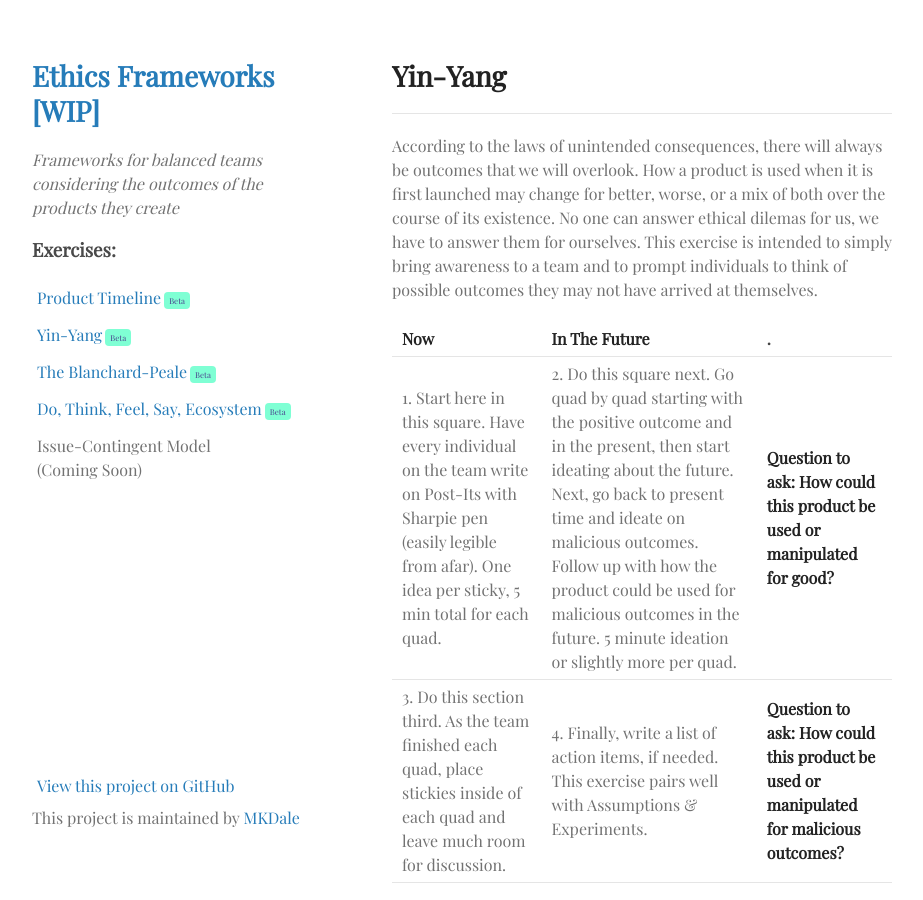
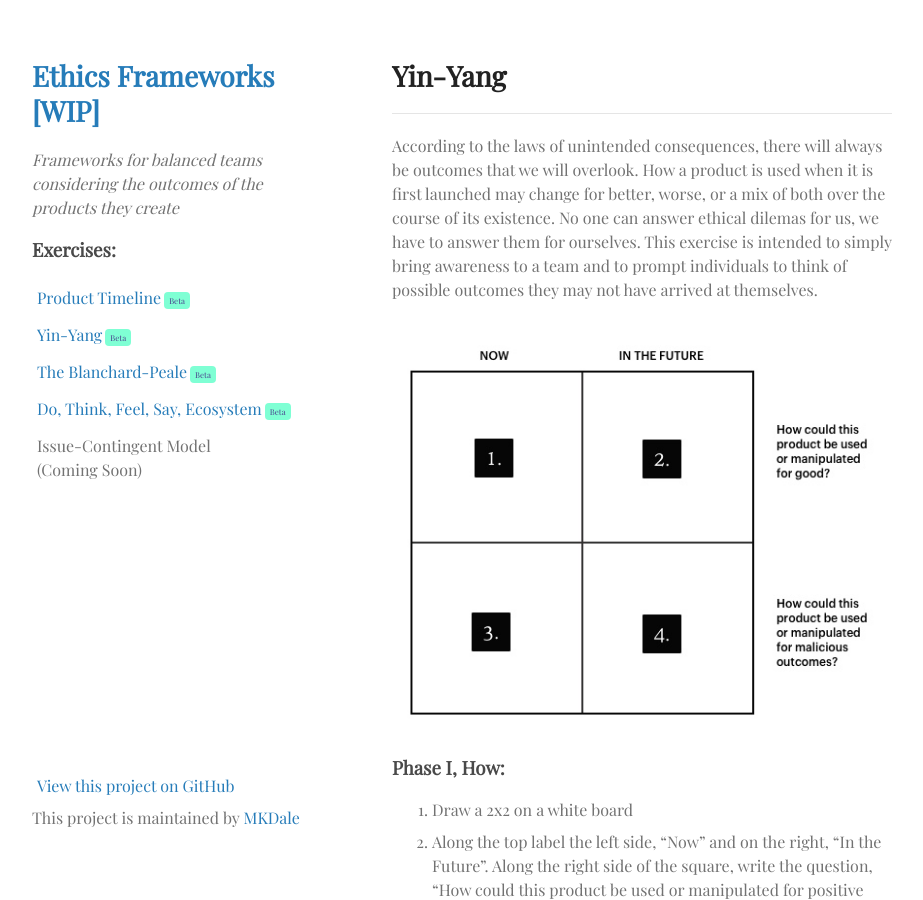
Before and after one commit to MKDale/ethics-frameworks, a Jekyll site: the page built from yin-yang.md, in a window 1280 px wide and 900 px high. Shown: the whole window, without its empty margins (178-1101 px from the left). Built offline with Jekyll 4.4.1, drawn with Linux system fonts in a browser that asks for light colours; our own code applies the rules of GitHub Pages for plain Markdown files.

Commit message:
adding yinyang first two by two

```diff
--- a/yin-yang.md
+++ b/yin-yang.md
@@ -8,10 +8,7 @@ layout: default
 
 According to the laws of unintended consequences, there will always be outcomes that we will overlook. How a product is used when it is first launched may change for better, worse, or a mix of both over the course of its existence. No one can answer ethical dilemas for us, we have to answer them for ourselves. This exercise is intended to simply bring awareness to a team and to prompt individuals to think of possible outcomes they may not have arrived at themselves.
 
-| **Now** | **In The Future** | . |
-| :--- | :--- | :--- |
-| 1. Start here in this square. Have every individual on the team write on Post-Its with Sharpie pen (easily legible from afar). One idea per sticky, 5 min total for each quad. | 2. Do this square next. Go quad by quad starting with the positive outcome and in the present, then start ideating about the future. Next, go back to present time and ideate on malicious outcomes. Follow up with how the product could be used for malicious outcomes in the future. 5 minute ideation or slightly more per quad. | **Question to ask: How could this product be used or manipulated for good?** |
-| 3. Do this section third. As the team finished each quad, place stickies inside of each quad and leave much room for discussion. | 4. Finally, write a list of action items, if needed. This exercise pairs well with Assumptions & Experiments. | **Question to ask: How could this product be used or manipulated for malicious outcomes?** |
+![Big 2x2](https://mkdale.github.com/ethics-frameworks/assets/img/Yin-yang-phase1.jpg)
 
 ### Phase I, How:
 
```
Also changed, not shown: assets/img/Yin-yang-phase1.jpg (added).
